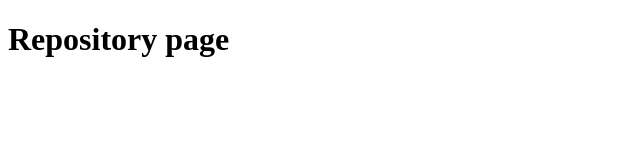
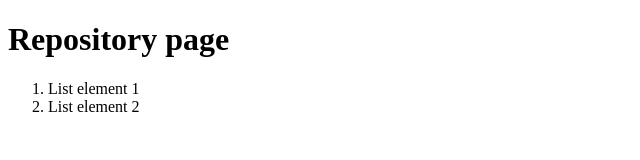
Before and after one commit to Rachelle-e1013/CFGRepository, a plain HTML site: page index.html in a window 1280 px wide. Shown: the whole page, without its empty margins (0-640 px from the left). Drawn offline with Linux system fonts and the light colour scheme.

Commit message:
List element test
Added ordered list for testing GitHub changes

```diff
--- a/index.html
+++ b/index.html
@@ -7,5 +7,9 @@
   </head>
   <body>
     <h1>Repository page</h1>
+    <ol>
+      <li>List element 1</li>
+      <li>List element 2</li>
+    </ol>
   </body>
 </html>
```
